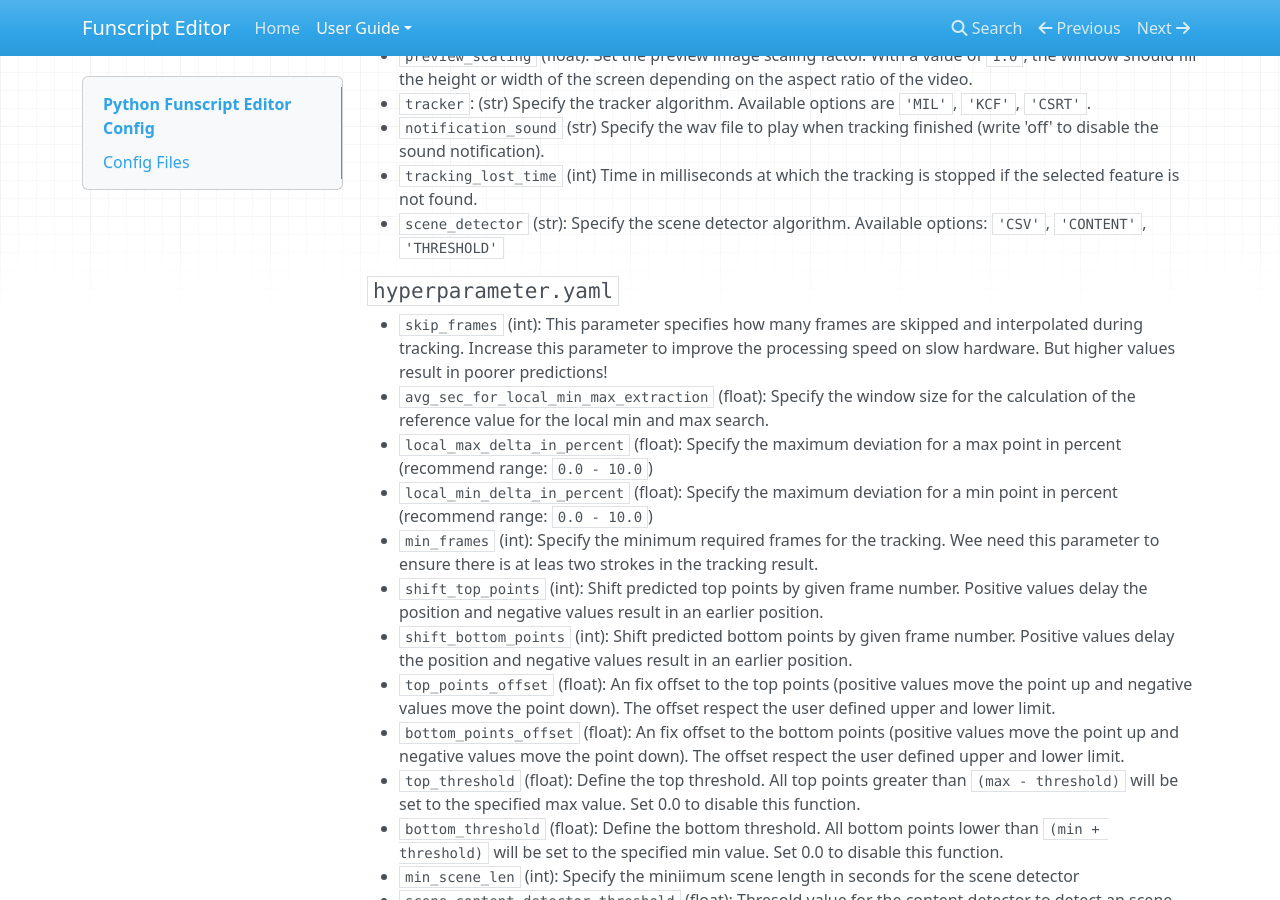
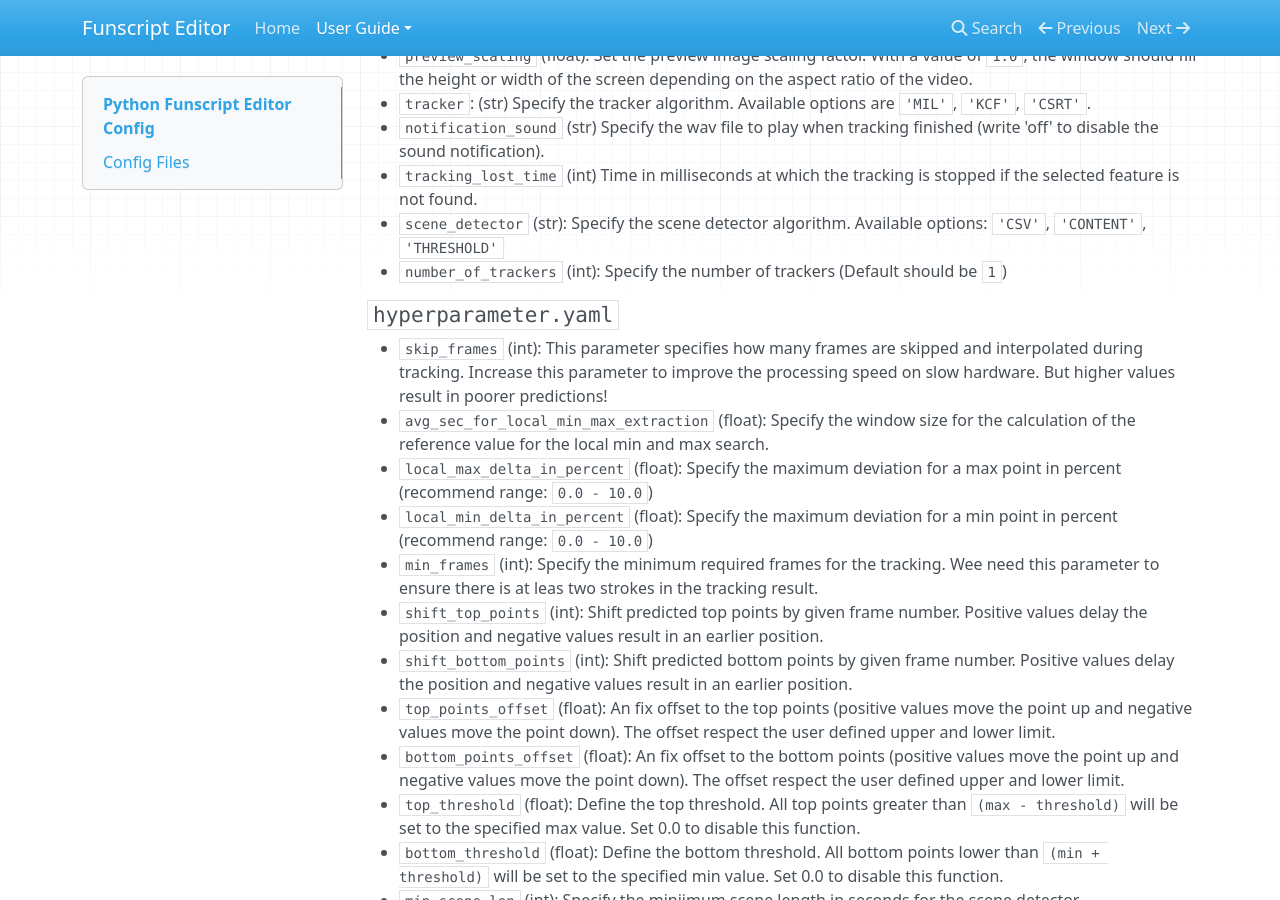
Before and after one commit to michael-mueller-git/Python-Funscript-Editor, an MkDocs documentation site: the page built from docs/app/docs/user-guide/config.md, in a window 1280 px wide and 900 px high, scrolled down 689 px. Built offline with MkDocs 1.6.1, drawn with Linux system fonts in a browser that asks for light colours; nearby versions of some CDN libraries.

Commit message:
update docs

```diff
--- a/docs/app/docs/user-guide/config.md
+++ b/docs/app/docs/user-guide/config.md
@@ -27,6 +27,7 @@ Config Files:
 - `notification_sound` (str) Specify the wav file to play when tracking finished (write 'off' to disable the sound notification).
 - `tracking_lost_time` (int) Time in milliseconds at which the tracking is stopped if the selected feature is not found.
 - `scene_detector` (str): Specify the scene detector algorithm. Available options: `'CSV'`, `'CONTENT'`, `'THRESHOLD'`
+- `number_of_trackers` (int): Specify the number of trackers (Default should be `1`)
 
 #### `hyperparameter.yaml`
 
```
Also changed, not shown: 1 other file.
